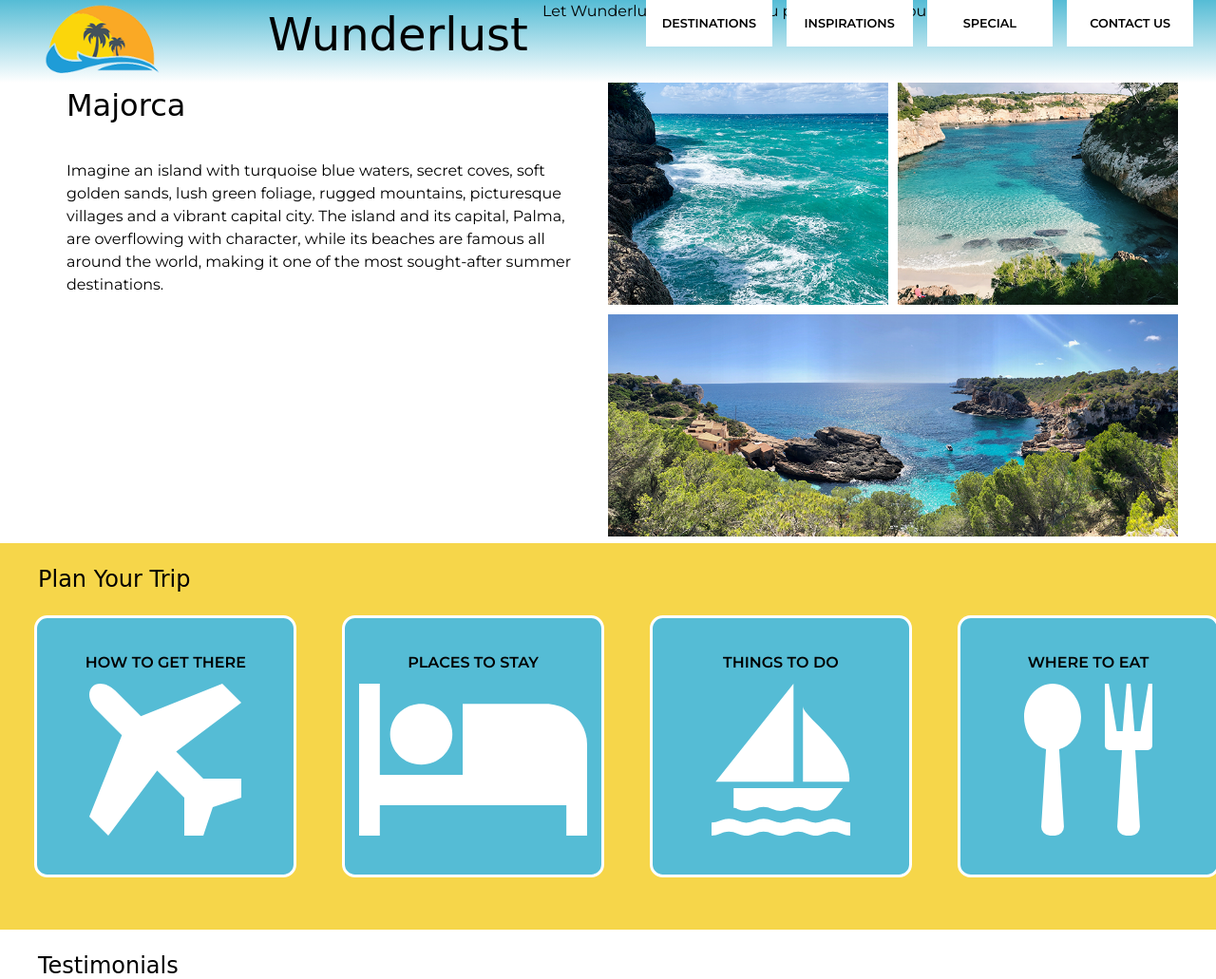
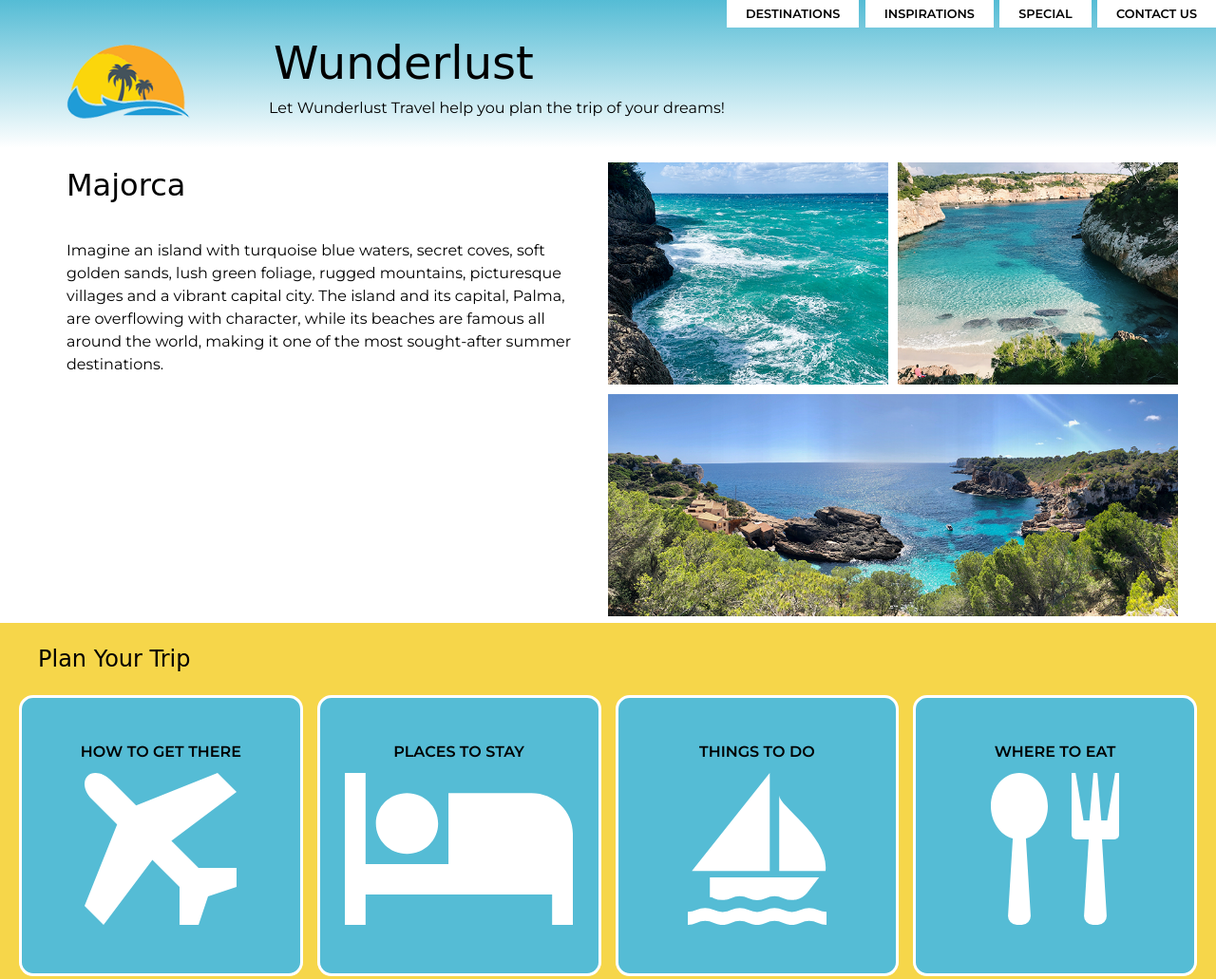
Before and after one commit to lgatchalian14/wunderlust, a plain HTML site: page wunderlust-majorca.html in a window 1280 px wide. Shown: the top 1031 px of the page at 95% size. Drawn offline with Linux system fonts and the light colour scheme; a web font is replaced by a local one.

Commit message:
Update styles.css
everything done except for small screen nav menu

```diff
--- a/styles.css
+++ b/styles.css
@@ -73,10 +73,6 @@ table {
     overflow: hidden;
 }
 
-/* html {
-    width: 100%;
-} */
-
 body {
     margin: 0 auto;
     min-width: 320px;
@@ -93,18 +89,9 @@ h1, h2, h3 {
 h4, p, q, a, small, nav, button, form, input, select { /* Added a */
     font-family: 'Montserrat', sans-serif;
 }
-
 a {
     text-decoration: none;
 }
-
-
-
-/* --Quotes-- */
-q {
-    font-style: italic;
-}
-
 
 h1 {
     font-size: 3rem;
@@ -132,6 +119,8 @@ header {
     display: flex;
     flex-direction: column;
     height: 100%;
+    margin-bottom: 15px;
+    padding: 10px 20px;
 }
 header img {
     width: 35%;
@@ -187,19 +176,13 @@ nav li {
     padding: 15px;
 }
 
+#menutoggle input:checked
 
 
-
-
-
-main {
-    /* display: grid; */
-}
 
 #intro, #plan, #testimonials, #about, #contact {
     padding-bottom: 15px;
 }
-
 
 
 
@@ -214,8 +197,6 @@ main {
 
 
 
-
-
 /* ------PLAN YOUR TRIP------ */
 
 #plan {
@@ -224,9 +205,6 @@ main {
     display: grid;
     grid-template-columns: 1fr;
 }
-/* #plan h3 {
-    padding: 20px 0 0 40px;
-} */
 #plan div {
     display: flex;
     flex-direction: column;
@@ -256,19 +234,14 @@ main {
     color: var(--black);
     padding-bottom: 10px;
 }
-/* #plan section img {
-    width: 100%;
-    height: 80%;
-} */
-
 #plan img {
     height: 10em;
 }
 
 
 
+/* ----TESTIMONIALS---- */
 
-/* ----TESTIMONIALS---- */
 #testimonials div {
     display: grid;
     gap: 10px;
@@ -284,10 +257,8 @@ main {
 
 
 
+/* --ABOUT YOUR DESTINATION-- */
 
-
-
-/* --ABOUT YOUR DESTINATION-- */
 #about {
     background-color: var(--blue);
 }
@@ -313,37 +284,7 @@ main {
 
 
 
-
-
-
 /* ------CONTACT------ */
-
-/* fieldset,
-input,
-label,
-textarea {
-    box-sizing: border-box;
-    display: block;
-	width: 100%;
-}
-
-fieldset {
-    align-items: center;
-    border: 1px solid #333;
-    border-radius: 5px;
-    display: grid;
-    grid-template-columns: 1fr 3fr 1fr 3fr;
-    padding: 0.25rem 1rem 1rem;
-  }
-label {
-    text-transform: uppercase;
-    font-weight: bold;
-}
-
-.required {
-    color: var(--purple);
-} */
-
 
 #contact {
     width: 100%;
@@ -384,16 +325,11 @@ fieldset label {
 .required {
     color: var(--purple);
 }
-
 input, select {
     margin-bottom: 15px;
     border: 3.1px solid var(--purple);
     color: var(--black);
 }
-/* select {
-    width: 100%;
-} */
-
 input[type=radio] {
     margin: 3px;
     height: 2em;
@@ -415,8 +351,8 @@ input[type=placeholder] {
 
 
 
+/* -- FOOTER -- */
 
-/* -- FOOTER -- */
 footer {
     width: 100%;
     display: grid;
@@ -440,43 +376,64 @@ footer a {
 
 
 
-/* ------MEDIA QUERIES------ */
+
+/* ------ MEDIA QUERIES ------ */
+
 
 /* MEDIUM */
-@media screen and (min-width: 600px) {
+
+@media screen and (min-width: 768px) {
 
     /* HEADER */
     header{
-		display: flex;
-		align-content: space-between;
-		width: 100%;
+		display: grid;
+		grid-template-columns: 1fr 4fr;
 	}
+    #logo {
+        grid-column-start: 1;
+        grid-row-start: 1;
+        grid-row-end: 3;
+        align-self: center;
+    }
     header img {
         margin: 0 1em;
         padding: 0;
+        width: 100%;
     }
-
-
+    header h1 {
+        grid-column-start: 2;
+        align-self: baseline;
+    }
+    header p {
+        grid-column-start: 2;
+        padding-bottom: 20px;
+    }
     nav {
         position: static;
         width: 100%;
+        grid-column-start: span 2;
     }
     nav label {
         display: none;
     }
     nav ul {
-        display: grid;
-        grid-template-columns: repeat(4,1fr);
-        gap: 15px;
-        padding: 0 40px;
+        display: flex;
+        flex-direction: row;
+        justify-content: space-evenly;
     }
     nav li {
         background-color: var(--white);
         border: none;
+        padding: 10px 45px;
     }
+    nav li:hover {
+        background-color: var(--yellow);
+    }
+
     nav a {
         color: var(--black);
     }
+
 
     /* INTRO */
     #intro {
@@ -501,6 +458,7 @@ footer a {
         grid-column-start: span 2;
     }
 
+
     /* PLAN */
     #plan div {
         display: grid;
@@ -513,6 +471,7 @@ footer a {
         margin: 0 auto;
         margin-bottom: 20px;
     }
+
 
     /* TESTIMONIALS */
     #testimonials div {
@@ -550,10 +509,10 @@ footer a {
     }
 
     #mySubmit {
-        /* justify-content: right; */
         width: 50%;
         margin-left: 50%;
     }
+
 
     /* FOOTER */
     footer {
@@ -565,33 +524,32 @@ footer a {
 
 
 /* LARGE */
-@media screen and (min-width: 1280px) {
+
+@media screen and (min-width: 1024px) {
 
     /* HEADER */
     header {
-        /* display: grid;
-        grid-template-columns: 1fr 1fr 1fr 1fr;
-        margin-bottom: 20px;
-        position: relative;
-        padding: 30px;
-        width: 100%; */
-        display: flex;
-        flex-direction: row;
-        width: auto;
-        justify-content: flex-start;
+        grid-template-columns: 1fr 4fr;
+        padding-top: 30px;
     }
     header img {
-        grid-column-start: span 2;
-        justify-content: center;
-        align-items: center;
-        width: 70%;
+        max-width: 198px;
     }
     nav {
         position: absolute;
-        width: 45%;
+        width: 50%;
         top: 0;
-        right: 5%;
     }
+    nav ul {
+        justify-content: space-evenly;
+        justify-content: flex-end;
+        width: 100%;
+    }
+    nav li {
+        padding: 5px 20px;
+        margin-left: 1%;
+    }
+
 
     /* INTRO */
     #intro {
@@ -615,14 +573,26 @@ footer a {
     }
 
 
-
+    /* PLAN & TESTIMONIALS */
     #plan div, #testimonials div {
         grid-template-columns: repeat(4, 1fr);
     }
+
+
+    /* PLAN */
     #plan div {
+        display: flex;
+        flex-direction: row;
+        padding: 20px;
+    }
+    #plan section {
+        display: flex;
         padding: 20px;
         width: 100%;
     }
+
+
+    /* TESTIMONIALS */
     #testimonials div {
         padding: 0 30px 30px 30px;
     }
@@ -633,10 +603,12 @@ footer a {
         font-size: 0.9rem;
     }
 
+
     /* ABOUT */
     #about div {
         padding: 25px 20%;
     }
+
 
     /* CONTACT */
     #contact {
@@ -652,11 +624,11 @@ footer a {
         padding: 20px 5px;
     }
 
+
     /* FOOTER */
     footer {
         grid-template-columns: 4fr 1fr 1fr;
         text-align: left;
         padding: 10px 25px;
     }
-
 }
```
